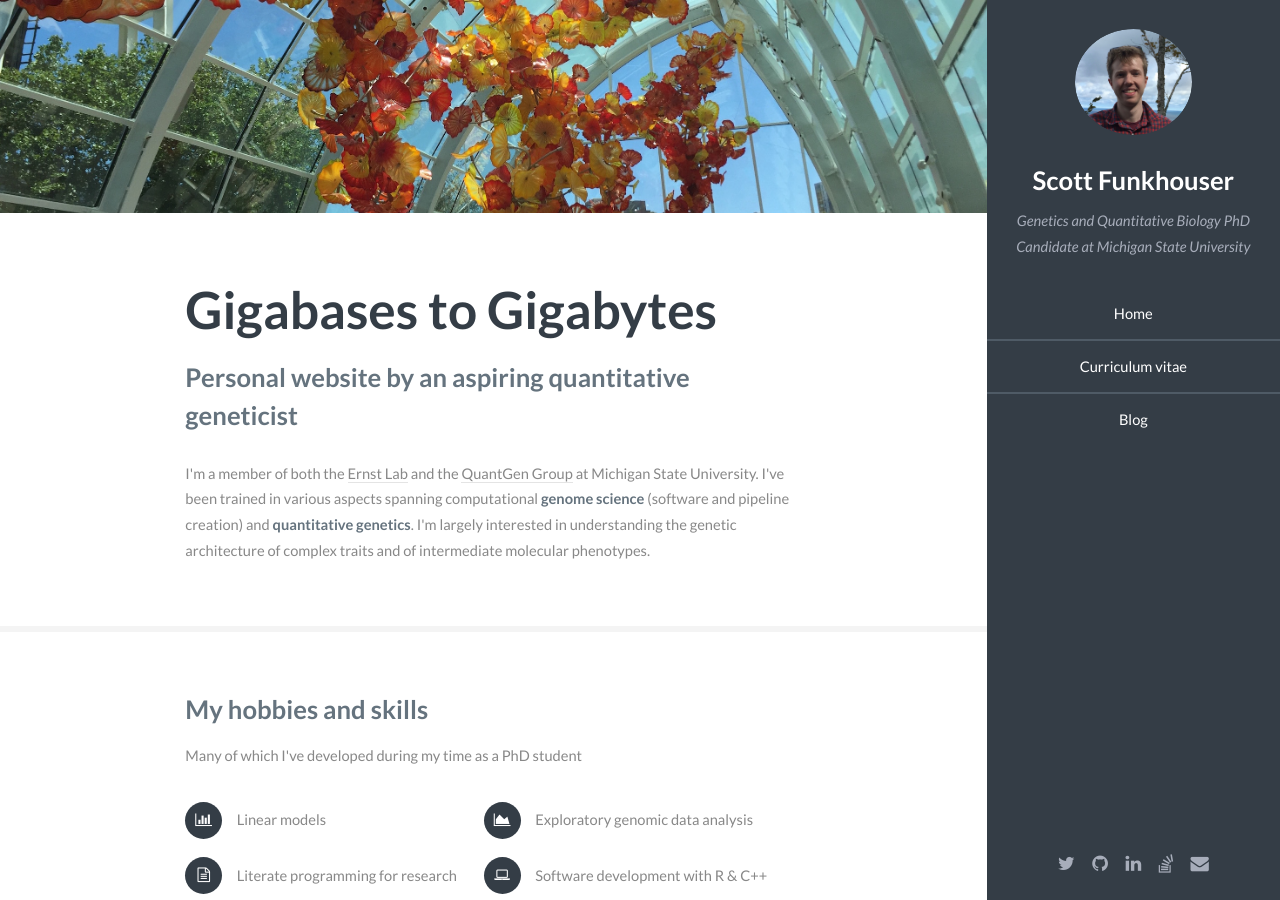
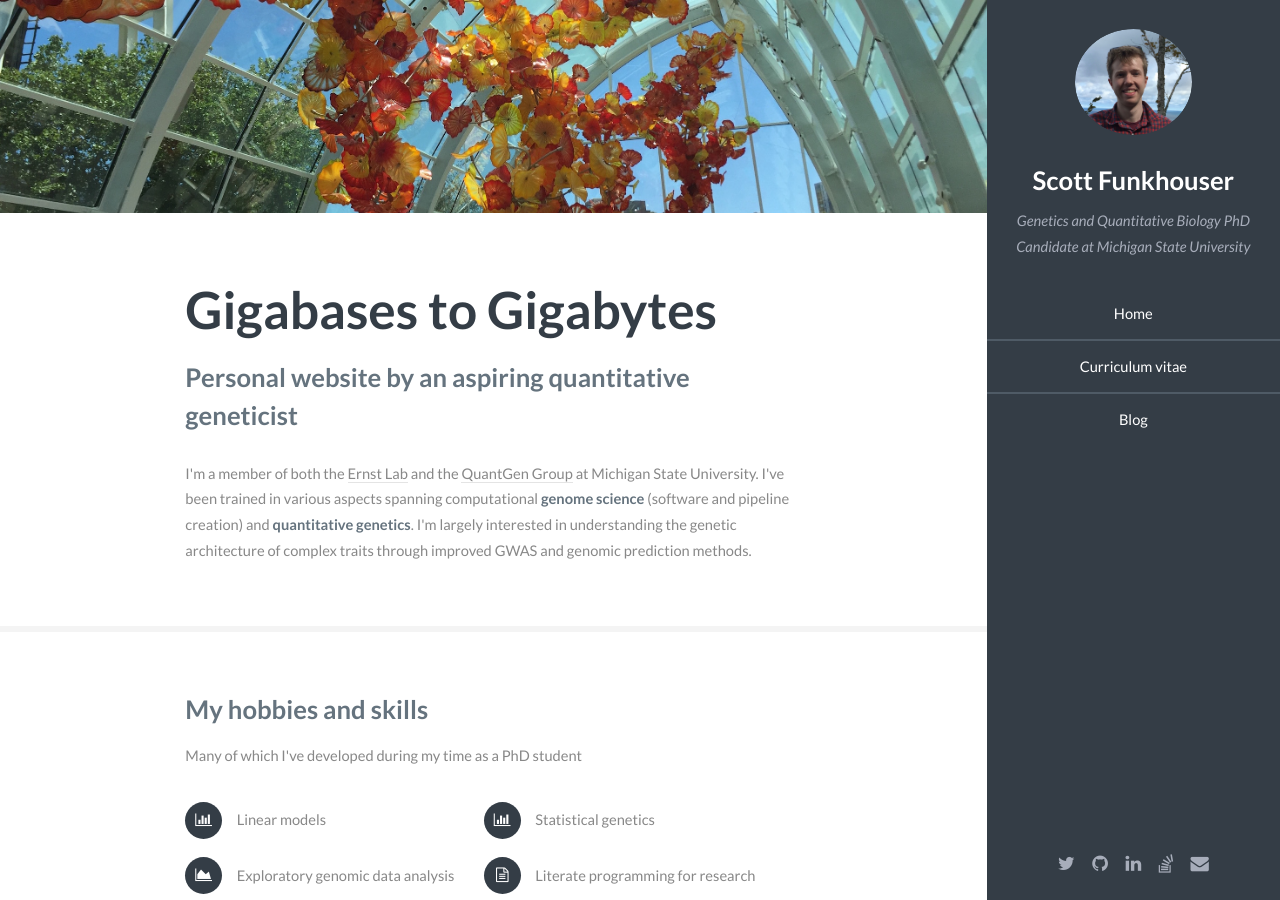
Before and after one commit to funkhou9/blog, a Jekyll site: the page built from index.html, in a window 1280 px wide and 900 px high. Built offline with Jekyll 4.4.1, drawn with Linux system fonts in a browser that asks for light colours.

Commit message:
slight modifications to intro

```diff
--- a/index.html
+++ b/index.html
@@ -11,14 +11,15 @@ layout: default
                 <h2>Gigabases to Gigabytes</h2>
                 <p>Personal website by an aspiring quantitative geneticist</p>
             </header>
-            <p>I'm a member of both the <a href="https://ernst-lab.github.io">Ernst Lab</a>
-               and the <a href="http://quantgen.github.io">QuantGen Group</a>
-               at Michigan State University. I've been trained in various aspects
-               spanning computational <strong>genome science</strong> (software and pipeline creation)
-               and <strong>quantitative genetics</strong>. I'm largely interested in understanding
-               the genetic architecture of complex traits and of intermediate molecular
-               phenotypes.
-               </p>
+            <p>
+              I'm a member of both the <a href="https://ernst-lab.github.io">Ernst Lab</a>
+              and the <a href="http://quantgen.github.io">QuantGen Group</a>
+              at Michigan State University. I've been trained in various aspects
+              spanning computational <strong>genome science</strong> (software and pipeline creation)
+              and <strong>quantitative genetics</strong>. I'm largely interested in understanding
+              the genetic architecture of complex traits through improved GWAS
+              and genomic prediction methods.
+            </p>
         </div>
     </section>
 
@@ -29,6 +30,7 @@ layout: default
             <p>Many of which I've developed during my time as a PhD student</p>
             <ul class="feature-icons">
                 <li class="fa-bar-chart">Linear models</li>
+                <li class="fa-bar-chart">Statistical genetics</li>
                 <li class="fa-area-chart">Exploratory genomic data analysis</li>
                 <li class="fa-file-text-o">Literate programming for research</li>
                 <li class="fa-laptop">Software development with R &amp; C++</li>
```
